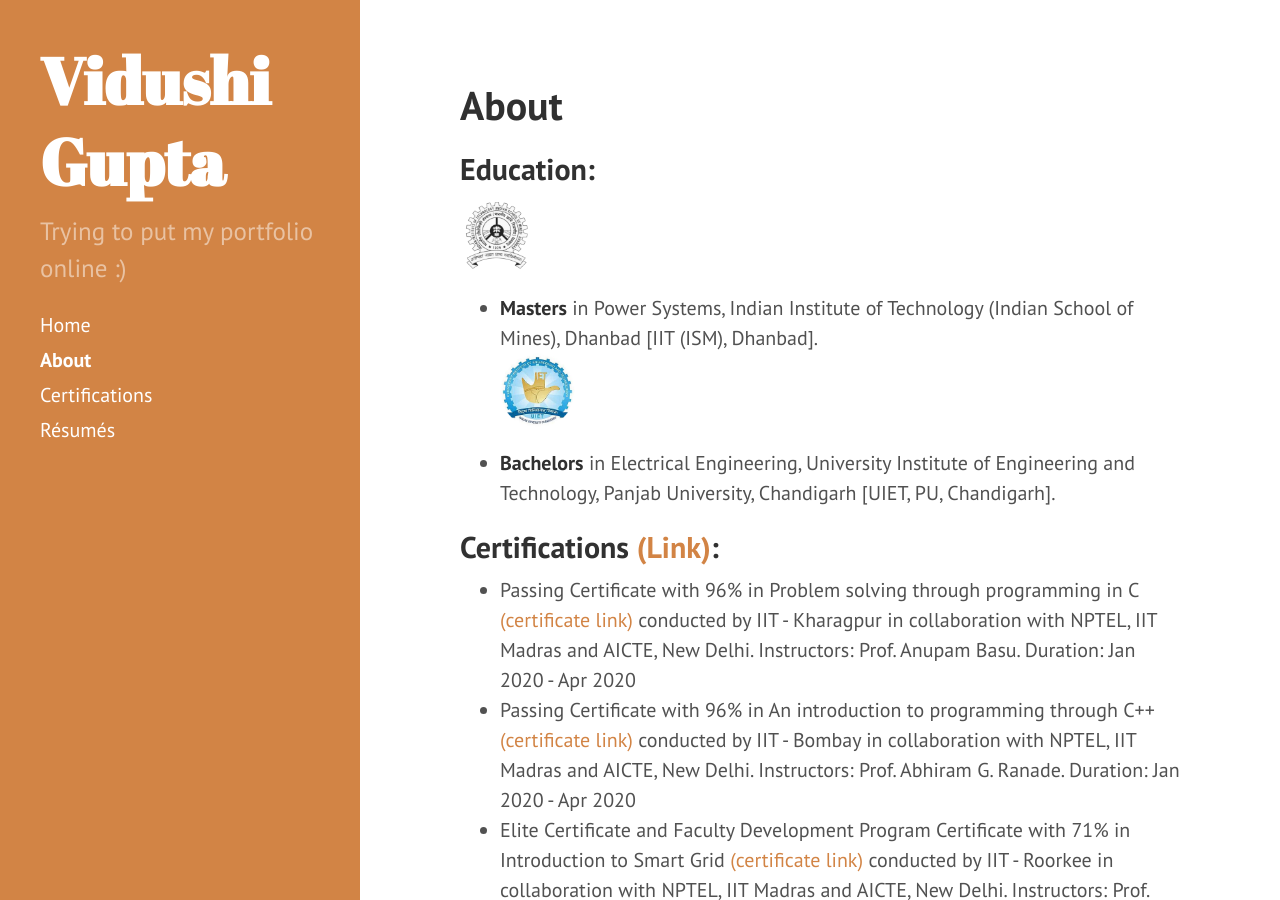
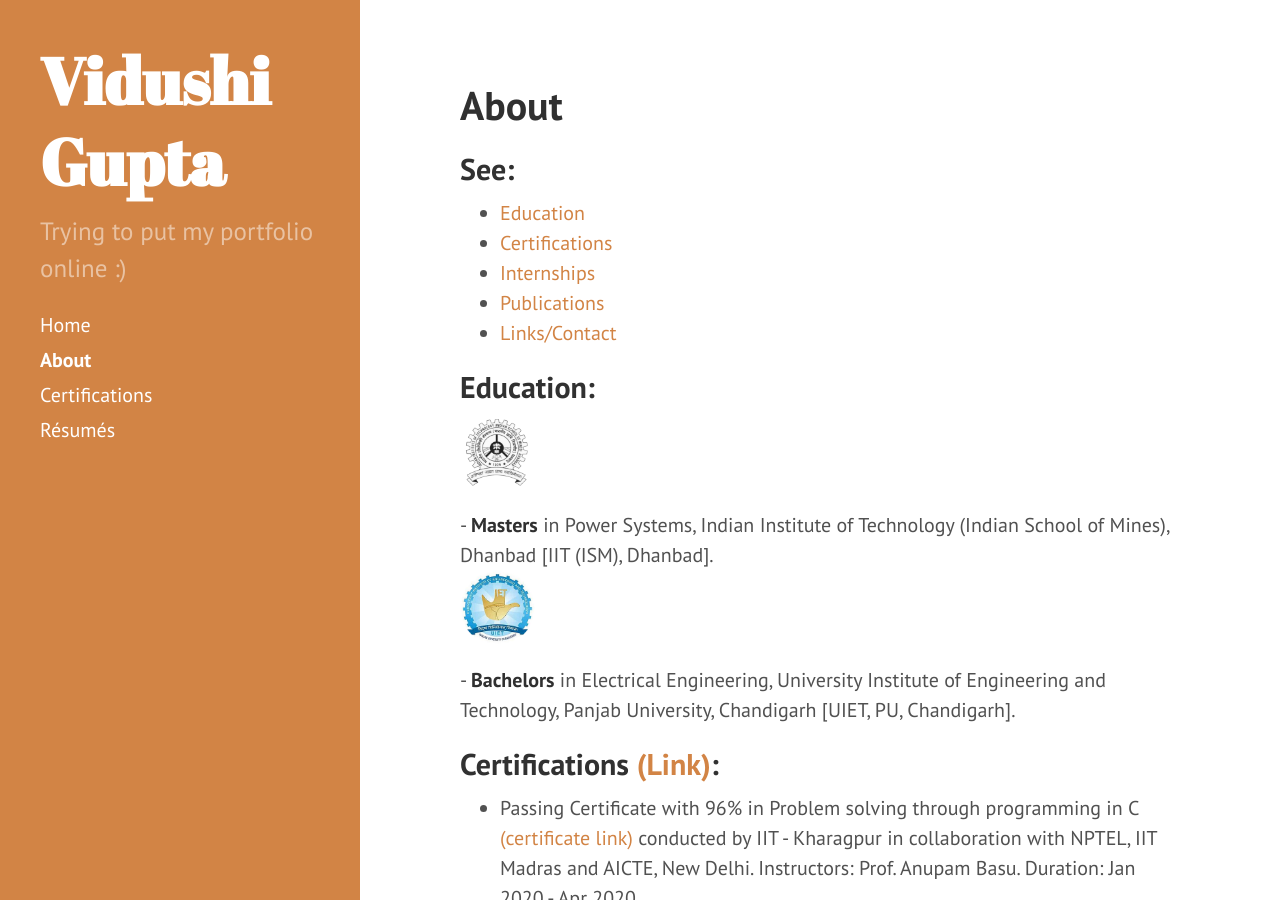
Before and after one commit to VidushiGupta80/vidushigupta80.github.io, a Jekyll site: the page built from about.md, in a window 1280 px wide and 900 px high. Built offline with Jekyll 4.4.1, drawn with Linux system fonts in a browser that asks for light colours; Markdown is read by kramdown in place of the engine named in the settings; some of the changed text lies outside the part shown.

Commit message:
Update about.md

```diff
--- a/about.md
+++ b/about.md
@@ -3,27 +3,34 @@ layout: page
 title: About
 ---
 
+## See:
+- [Education](#education)
+- [Certifications](#certifications)
+- [Internships](#internships)
+- [Publications](#publications)
+- [Links/Contact](#links)
+
+<a name="education"></a>
 ## Education:
 
-<img src="https://raw.githubusercontent.com/VidushiGupta80/vidushigupta80.github.io/master/public/iit_ism.png" alt="IIT (ISM), Dhanbad" width="75" height="75"/>
+<img src="https://raw.githubusercontent.com/VidushiGupta80/vidushigupta80.github.io/master/public/iit_ism.png" alt="IIT (ISM), Dhanbad" width="75" height="75"/> - <strong>Masters</strong> in Power Systems, Indian Institute of Technology (Indian School of Mines), Dhanbad [IIT (ISM), Dhanbad].
+<img src="https://raw.githubusercontent.com/VidushiGupta80/vidushigupta80.github.io/master/public/uiet.png" alt="UIET, PU, Chandigarh" width="75" height="75"/> - <strong>Bachelors</strong> in Electrical Engineering, University Institute of Engineering and Technology, Panjab University, Chandigarh [UIET, PU, Chandigarh].
 
-- <strong>Masters</strong> in Power Systems, Indian Institute of Technology (Indian School of Mines), Dhanbad [IIT (ISM), Dhanbad].
-<img src="https://raw.githubusercontent.com/VidushiGupta80/vidushigupta80.github.io/master/public/uiet.png" alt="UIET, PU, Chandigarh" width="75" height="75"/>
-
-- <strong>Bachelors</strong> in Electrical Engineering, University Institute of Engineering and Technology, Panjab University, Chandigarh [UIET, PU, Chandigarh].
-
+<a name="certifications"></a>
 ## Certifications [(Link)](https://vidushigupta80.github.io/certifications/):
 - Passing Certificate with 96% in Problem solving through programming in C [(certificate link)](https://nptel.ac.in/noc/Ecertificate/?q=NPTEL20CS06S1PC775047) conducted by IIT - Kharagpur in collaboration with NPTEL, IIT Madras and AICTE, New Delhi. Instructors: Prof. Anupam Basu. Duration: Jan 2020 - Apr 2020
 - Passing Certificate with 96% in An introduction to programming through C++ [(certificate link)](https://nptel.ac.in/noc/Ecertificate/?q=NPTEL20CS53S1PC726574) conducted by IIT - Bombay in collaboration with NPTEL, IIT Madras and AICTE, New Delhi. Instructors: Prof. Abhiram G. Ranade. Duration: Jan 2020 - Apr 2020
 - Elite Certificate and Faculty Development Program Certificate with 71% in Introduction to Smart Grid [(certificate link)](https://nptel.ac.in/noc/Ecertificate/?q=NPTEL19EE64S21680060191133837) conducted by IIT - Roorkee in collaboration with NPTEL, IIT Madras and AICTE, New Delhi. Instructors: Prof. Narayana Prasad Padhy, Prof. Prem Lata Jena. Duration: July 2019 - Sep 2019
 - Elite Certificate and Faculty Development Program Certificate with 68% in DC Microgrid [(certificate link)](https://nptel.ac.in/noc/Ecertificate/?q=NPTEL19EE63S11680095191133837) conducted by IIT - Roorkee in collaboration with NPTEL, IIT Madras and AICTE, New Delhi. Instructors: Prof. Avik Bhattacharya. Duration: July 2019 - Sep 2019
 
+<a name="internships"></a>
 ## Internships:
 - 1 year Research internship in CSIR-CSIO, Chandigarh (2018-2019)
 - 6 months Research internship in CSIR-CSIO, Chandigarh (2016)
 - 6 weeks Industrial training in Bharat Electronics Limited (BEL) Panchkula (2015)
 - 4 weeks Industrial hands on training at Design Simplified (UIET) Chandigarh (2014)
 
+<a name="publications"></a>
 ## Publications:
 ### INTERNATIONAL CONFERENCE
 - Vipan Kumar, Vidushi Gupta, Gauri Shankar, Harry Garg - Simualtion of efficient thermal management techniques for miniaturized circuits and systems, IEEE conference (Madras section), ViTECoN, March 2019
@@ -31,7 +38,10 @@ title: About
 ### NATIONAL CONFERENCE
 - Kamalpreet Kaur, Tanvi Thakur, Vidushi Gupta, Dipanshu Sehjal, Vipan KumarElectromagnetic Interference and its counter measures for Pilot Display System (PDS): A case study, IETE, Sector 30 Chandigarh, April 2016
 
+<a name="links"></a>
+<a name="contacts"></a>
 ## Links/Contact:
+### Email: [guptavidushi80.vg@gmail.com](mailto:guptavidushi80.vg@gmail.com)
 ### Github: [VidushiGupta80](https://github.com/VidushiGupta80)
 ### LinkedIn: [vidushi-gupta-80384183](https://www.linkedin.com/in/vidushi-gupta-80384183)
 ### Hackerrank: [guptavidushi80_1](https://www.hackerrank.com/guptavidushi80_1?hr_r=1)
```
